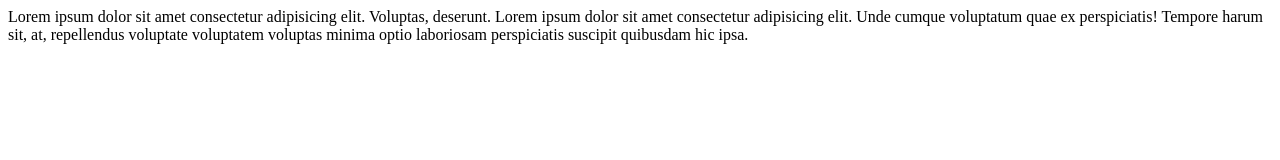
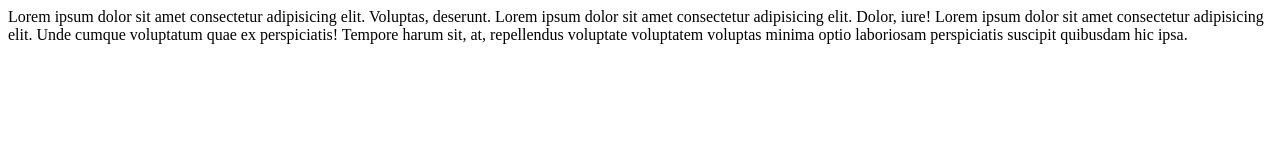
Before and after one commit to rahulmaddula3/learn-git, a plain HTML site: page index.html in a window 1280 px wide. Drawn offline with Linux system fonts and the light colour scheme.

Commit message:
add more stuff to idex file

```diff
--- a/index.html
+++ b/index.html
@@ -7,6 +7,7 @@
 </head>
 <body>
     Lorem ipsum dolor sit amet consectetur adipisicing elit. Voluptas, deserunt.
+    Lorem ipsum dolor sit amet consectetur adipisicing elit. Dolor, iure!
     Lorem ipsum dolor sit amet consectetur adipisicing elit. Unde cumque voluptatum quae ex perspiciatis! Tempore harum sit, at, repellendus voluptate voluptatem voluptas minima optio laboriosam perspiciatis suscipit quibusdam hic ipsa.
 </body>
 </html>
```
